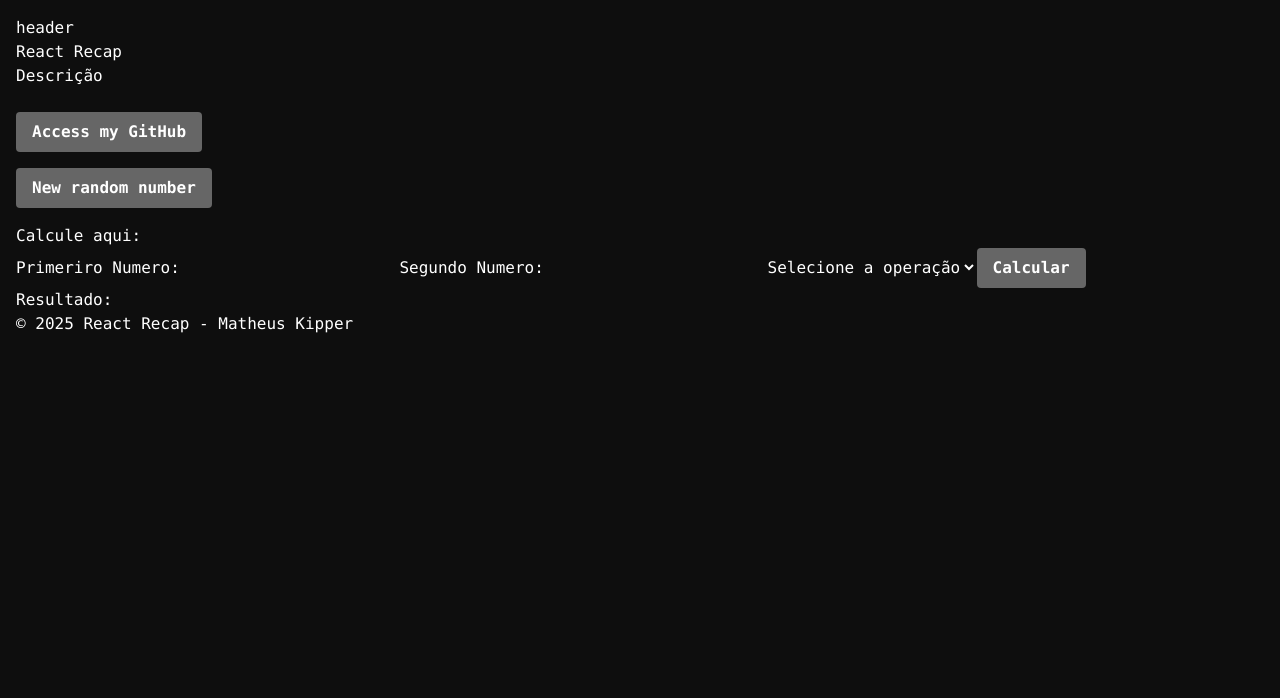
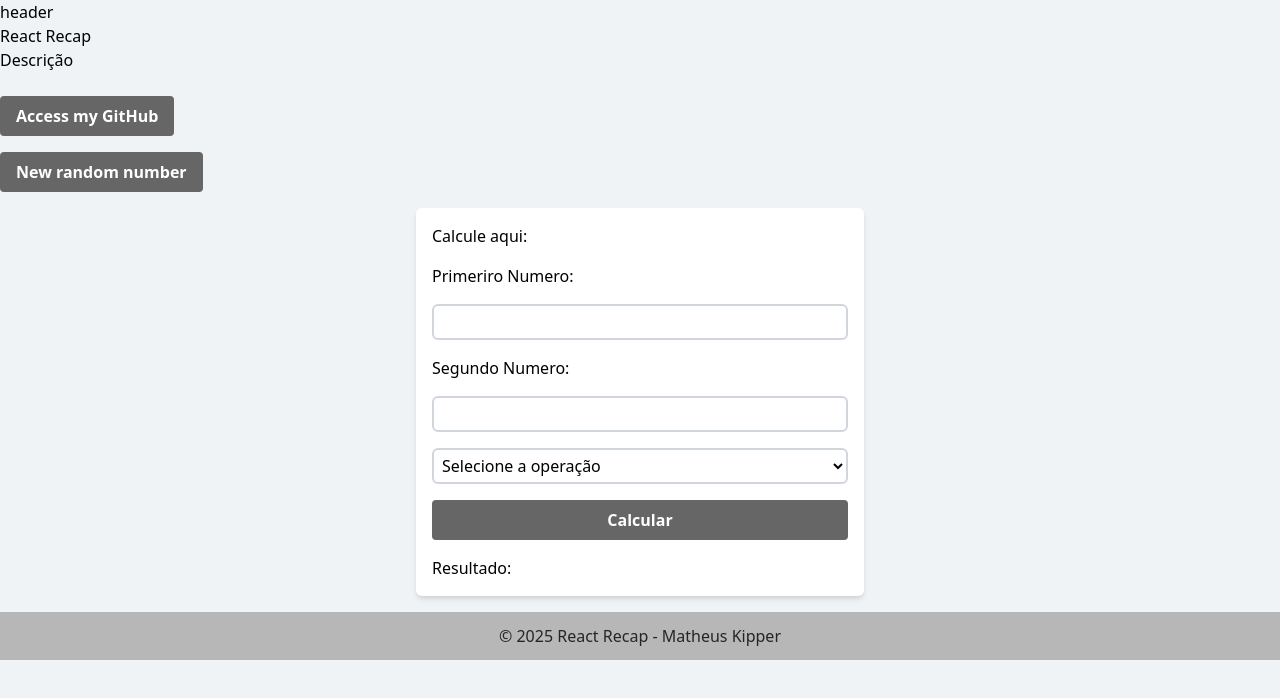
Before and after one commit to matheuskipper/CalculadoraTributosReact, a React (Vite) app: page / in a window 1280 px wide. Shown: the top 698 px of the page. Built offline with nearby package versions, Linux system fonts and the light colour scheme.

Commit message:
estilizando com Tailwind CSS

```diff
--- a/src/App.jsx
+++ b/src/App.jsx
@@ -8,7 +8,7 @@ import NumeroAleatorio from "./components/NumeroAleatorio";
 function App() {
   return (
     <>
-      <div className="font-mono bg-[#0e0e0e] text-white min-h-screen p-4">
+      <div className="font-lato bg-[#eff3f5] min-h-screen">
         <Header />
         <h1>React Recap</h1>
         <Subtitulo descricao={"Descrição"} />
--- a/src/components/Calculadora.jsx
+++ b/src/components/Calculadora.jsx
@@ -23,22 +23,28 @@ function Calculadora() {
   }
   return (
     <>
-      <div className="calculadora">
+      <div className="flex flex-col gap-4 bg-white p-4 rounded-md shadow-md w-full max-w-md mx-auto">
         <h3 className="">Calcule aqui:</h3>
         <label>Primeriro Numero: </label>
         <input
+          className="border-2 border-gray-300 rounded-md p-1 focus:outline-none focus:border-blue-500"
           type="number"
           value={num1}
           onChange={(e) => setNum1(Number(e.target.value))}
         />
         <label>Segundo Numero: </label>
         <input
+          className="border-2 border-gray-300 rounded-md p-1 focus:outline-none focus:border-blue-500"
           type="number"
           value={num2}
           onChange={(e) => setNum2(Number(e.target.value))}
         />
 
-        <select value={operacao} onChange={(e) => setOperacao(e.target.value)}>
+        <select
+          className="border-2 border-gray-300 rounded-md p-1 focus:outline-none focus:border-blue-500"
+          value={operacao}
+          onChange={(e) => setOperacao(e.target.value)}
+        >
           <option value="selecioneOperacao">Selecione a operação</option>
           <option value="soma">Soma</option>
           <option value="subtracao">Subtração</option>
--- a/src/components/Footer.jsx
+++ b/src/components/Footer.jsx
@@ -1,6 +1,6 @@
 function Footer() {
   return (
-    <footer>
+    <footer className="bg-[#b8b7b7] text-[#252525] text-center py-3 mt-4">
       <p>&copy; 2025 React Recap - Matheus Kipper</p>
     </footer>
   );
```
